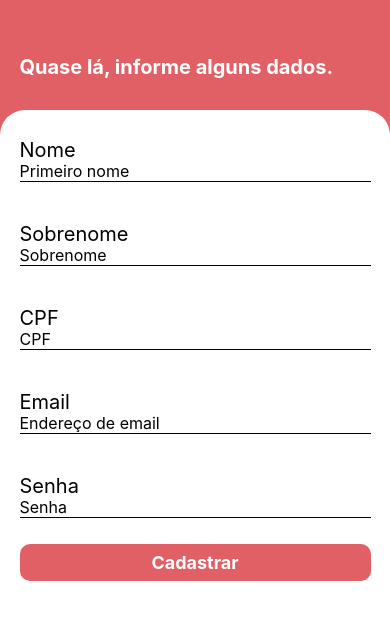
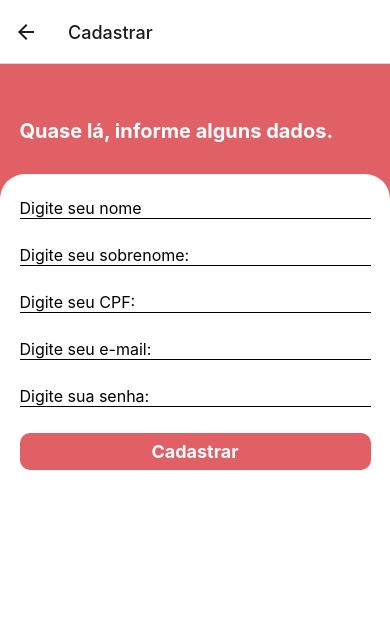
Before and after one commit to vicorsi/kbank-react-native, a React Native app: screen /Cadastrar in a window 390 px wide. Shown: the top 620 px of the page. Built offline with nearby package versions, Linux system fonts and the light colour scheme.

Commit message:
feat: Api integration

```diff
--- a/App.js
+++ b/App.js
@@ -2,12 +2,15 @@ import React from "react";
 import { StatusBar } from "react-native";
 import { NavigationContainer } from "@react-navigation/native";
 import Routes from "./src/routes";
+import { ContentProvider } from "./src/Context/Content";
 
 export default function App() {
 	return (
 		<NavigationContainer>
-			<StatusBar backgroundColor="#E06066" barStyles="light-content" />
-			<Routes />
+			<ContentProvider>
+				<StatusBar backgroundColor="#E06066" barStyles="light-content" />
+				<Routes />
+			</ContentProvider>
 		</NavigationContainer>
 	);
 }
--- a/package.json
+++ b/package.json
@@ -13,6 +13,7 @@
     "@react-navigation/native": "^6.1.7",
     "@react-navigation/native-stack": "^6.9.13",
     "@types/react": "~18.2.14",
+    "axios": "^1.6.2",
     "expo": "~49.0.8",
     "expo-status-bar": "~1.6.0",
     "react": "18.2.0",
--- /dev/null
+++ b/src/Context/Content.jsx
@@ -0,0 +1,17 @@
+import { createContext, useState } from 'react';
+
+export const Content = createContext({})
+
+export const ContentProvider = ({ children }) => {
+    const [token, setToken] = useState('')
+    const tokenReceived = (token) => {
+        setToken(token)
+    }
+
+    return (
+
+        <Content.Provider value={{ token, tokenReceived }}>
+            {children}
+        </Content.Provider>
+    )
+}
--- /dev/null
+++ b/src/api/Api.jsx
@@ -0,0 +1,12 @@
+import axios from 'axios'
+
+const headers = {
+    'Content-Type': 'application/json',
+}
+
+const api = axios.create({
+    baseURL: "http://10.234.93.180:8000/api/",
+    headers: headers
+})
+
+export default api
--- a/src/pages/Cadastrar/Cadastrar.jsx
+++ b/src/pages/Cadastrar/Cadastrar.jsx
@@ -5,12 +5,40 @@ import {
 	TextInput,
 	TouchableOpacity,
 } from "react-native";
-import React from "react";
+import React, {useState, useEffect} from "react";
 import * as Animatable from "react-native-animatable";
 import { useNavigation } from "@react-navigation/native";
+import api from "../../api/Api";
 
 function Cadastrar() {
+
+	const [email, setEmail] = useState('')
+	const [password, setPassword] = useState('')
+	const [first_name, setFirst_name] = useState('')
+	const [last_name, setLast_name] = useState('')
+	const [cpf, setCpf] = useState('')
+	const [url_image, setUrl_image] = useState('')
+
 	const navigation = useNavigation();
+
+	const signUp = ()=>{
+
+		try {
+			api.post("v1/user/create", {
+				email:email,
+				password:password,
+				first_name:first_name,
+				last_name:last_name,
+				cpf:cpf,
+				url_image:url_image
+
+			}).then(function(response){
+				console.log(response.data)
+			})
+		} catch (error) {
+			console.error(error)
+		}
+	}
 
 	return (
 		<View style={styles.container}>
@@ -25,24 +53,34 @@ function Cadastrar() {
 			</Animatable.View>
 
 			<Animatable.View animation="fadeInUp" style={styles.containerForm}>
-				<Text style={styles.label}>Nome</Text>
-				<TextInput placeholder="Primeiro nome" style={styles.input} />
-				<Text style={styles.label}>Sobrenome</Text>
-				<TextInput placeholder="Sobrenome" style={styles.input} />
-				<Text style={styles.label}>CPF</Text>
-				<TextInput placeholder="CPF" style={styles.input} />
-				<Text style={styles.label}>Email</Text>
-				<TextInput
-					placeholder="Endereço de email"
+				<View style={styles.inputs}>
+				<TextInput value={first_name} onChangeText={text=>{
+					setFirst_name(text)
+				}} placeholder="Digite seu nome" style={[styles.input]} />
+
+				<TextInput value={last_name} onChangeText={text=>{
+					setLast_name(text)
+				}}  placeholder="Digite seu sobrenome: " style={styles.input} />
+
+				<TextInput value={cpf} onChangeText={text=>{
+					setCpf(text)
+				}}  placeholder="Digite seu CPF:" style={styles.input} />
+
+				<TextInput value={email} onChangeText={text=>{
+					setEmail(text)
+				}}
+					placeholder="Digite seu e-mail:"
 					style={styles.input}
 				/>
+				<TextInput value={password} onChangeText={text=>{
+					setPassword(text)
+				}}  placeholder="Digite sua senha: " style={styles.input} />
+				</View>
 
-				<Text style={styles.label}>Senha</Text>
-				<TextInput placeholder="Senha" style={styles.input} />
 
 				<TouchableOpacity
 					style={styles.login}
-					onPress={() => navigation.navigate("Menu")}
+					onPress={signUp}
 				>
 					<Text style={styles.loginTxt}>Cadastrar</Text>
 				</TouchableOpacity>
@@ -67,21 +105,31 @@ const styles = StyleSheet.create({
 	},
 	containerForm: {
 		backgroundColor: "#FFF",
-		flex: 1,
 		borderTopLeftRadius: 25,
 		borderTopRightRadius: 25,
 		paddingStart: "5%",
 		paddingEnd: "5%",
+		height:"90%",
+
+
 	},
-	label: {
-		fontSize: 20,
-		marginTop: 28,
+	inputs:{
+		display:"flex",
+		width:"100%",
+		justifyContent:"center",
+		marginTop:10,
+
 	},
+
 	input: {
 		borderBottomWidth: 1,
 		height: 20,
 		marginBottom: 12,
 		fontSize: 16,
+		marginTop:15,
+		outlineWidth:0
+
+
 	},
 	login: {
 		backgroundColor: "#E06066",
--- a/src/pages/Login/Login.jsx
+++ b/src/pages/Login/Login.jsx
@@ -8,37 +8,64 @@ import {
 import React, { useState, useEffect } from "react";
 import * as Animatable from "react-native-animatable";
 import { useNavigation } from "@react-navigation/native";
-
+import api from "../../api/Api";
 
 export default function Login() {
 	const navigation = useNavigation();
+	const [email, setEmail] = useState('')
+	const [password, setPassword] = useState('')
 
+	const signIn = ()=>{
+
+		try {
+			api.post("token/", {
+
+				email:email,
+				password:password
+
+			}).then(function(response){
+				console.log(response.data)
+				navigation.navigate("Menu")
+			})
+		} catch (error) {
+			console.error(error)
+		}
+	}
 	return (
 		<View style={styles.container}>
 			<Animatable.View
 				animation="fadeInLeft"
 				delay={500}
-				style={styles.containerHeader}
-			>
+				style={styles.containerHeader}>
 				<Text style={styles.txtHeader}>Seja Bem-vindo(a)!</Text>
 			</Animatable.View>
 
 			<Animatable.View animation="fadeInUp" style={styles.containerForm}>
-				<Text style={styles.label}>Email</Text>
-				<TextInput
-					placeholder="Informe seu endereço de email."
+			<View style={styles.inputs}>
+			<TextInput
+					value={email}
+					onChangeText={text=>{
+						setEmail(text)
+					}}
+					placeholder="Digite seu email:"
 					style={styles.input}
 				/>
 
-				<Text style={styles.label}>Senha</Text>
+
 				<TextInput
-					placeholder="Informe sua senha"
+					value={password}
+					onChangeText={text=>{
+						setPassword(text)
+					}}
+					placeholder="Digite sua senha: "
 					style={styles.input}
 				/>
+			</View>
+
 
 				<TouchableOpacity
 					style={styles.login}
-					onPress={() => navigation.navigate("Menu")}
+					onPress={signIn}
 				>
 					<Text style={styles.loginTxt}>Entrar</Text>
 				</TouchableOpacity>
@@ -66,6 +93,13 @@ const styles = StyleSheet.create({
 		marginBottom: "8%",
 		paddingStart: "5%",
 	},
+	inputs:{
+		display:"flex",
+		width:"100%",
+		justifyContent:"center",
+		marginTop:30,
+
+	},
 	txtHeader: {
 		fontSize: 20,
 		fontWeight: "bold",
@@ -88,6 +122,7 @@ const styles = StyleSheet.create({
 		height: 40,
 		marginBottom: 12,
 		fontSize: 16,
+		outlineWidth:0
 	},
 	login: {
 		backgroundColor: "#E06066",
--- a/src/routes/index.jsx
+++ b/src/routes/index.jsx
@@ -15,7 +15,7 @@ const Stack = createNativeStackNavigator();
 
 export default function Routes() {
 	return (
-		<Stack.Navigator screenOptions={{ headerShown: false }}>
+		<Stack.Navigator screenOptions={{ headerShown: true }}>
 			<Stack.Screen name="Dashboard" component={Dashboard} />
 			<Stack.Screen name="Login" component={Login} />
 			<Stack.Screen name="Cadastrar" component={Cadastrar} />
```
Also changed, not shown: 1 other file (tests, documents, lock files or other folders).
